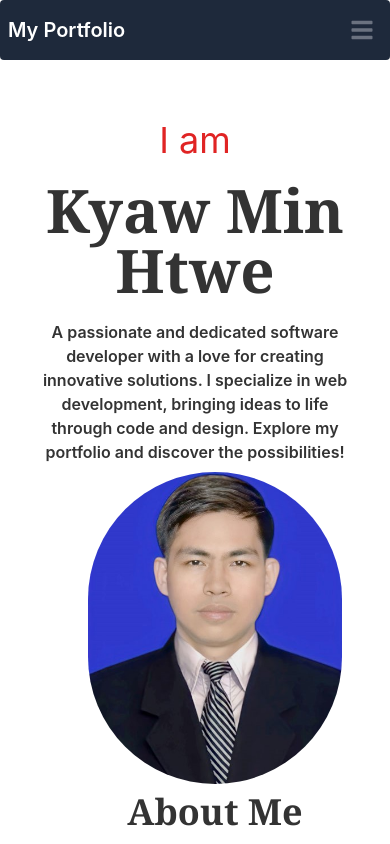
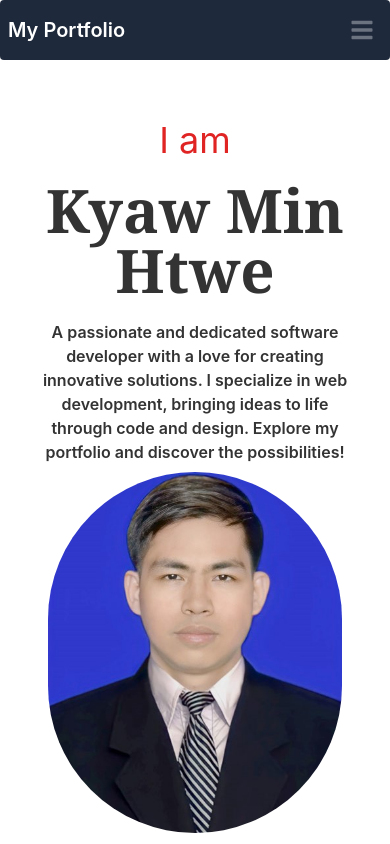
Before and after one commit to kyawminht/portfolio, a React (Create React App) app: page / in a window 390 px wide. Shown: the top 844 px of the page. Built offline with nearby package versions, Linux system fonts and the light colour scheme.

Commit message:
fixing responsive

```diff
--- a/src/components/Hero.jsx
+++ b/src/components/Hero.jsx
@@ -9,13 +9,13 @@ const Hero = () => {
     window.location.href = `mailto:${emailAddress}`;
   };
   return (
-    <section className=' scroll-smooth flex flex-col sm:flex-row justify-center items-center p-10 mt-5 space-x-10 ' id='about'>
+    <section className=' scroll-smooth flex flex-col sm:flex-row justify-center items-center p-10 mt-5 md:space-x-10 ' id='about'>
       <div className=' flex-1 font '>
         <p className="text-4xl mb-5 text-red-600">I am</p>
         <h2 className=' text-6xl font-bold mb-5 font dark:text-white font-serif'>Kyaw Min Htwe</h2>
         <p className="font font-semibold dark:text-white">A passionate and dedicated software developer with a love for creating innovative solutions. I specialize in web development, bringing ideas to life through code and design. Explore my portfolio and discover the possibilities!</p>
       </div>
-      <div className=' flex-1'>
+      <div className=' flex-1 mx-auto'>
         <img src={HeroImg} alt="" width={200} height={50} className=' rounded-full w-full border-8 border-white'/>
       </div>
       <div className=' flex-1'>
```
